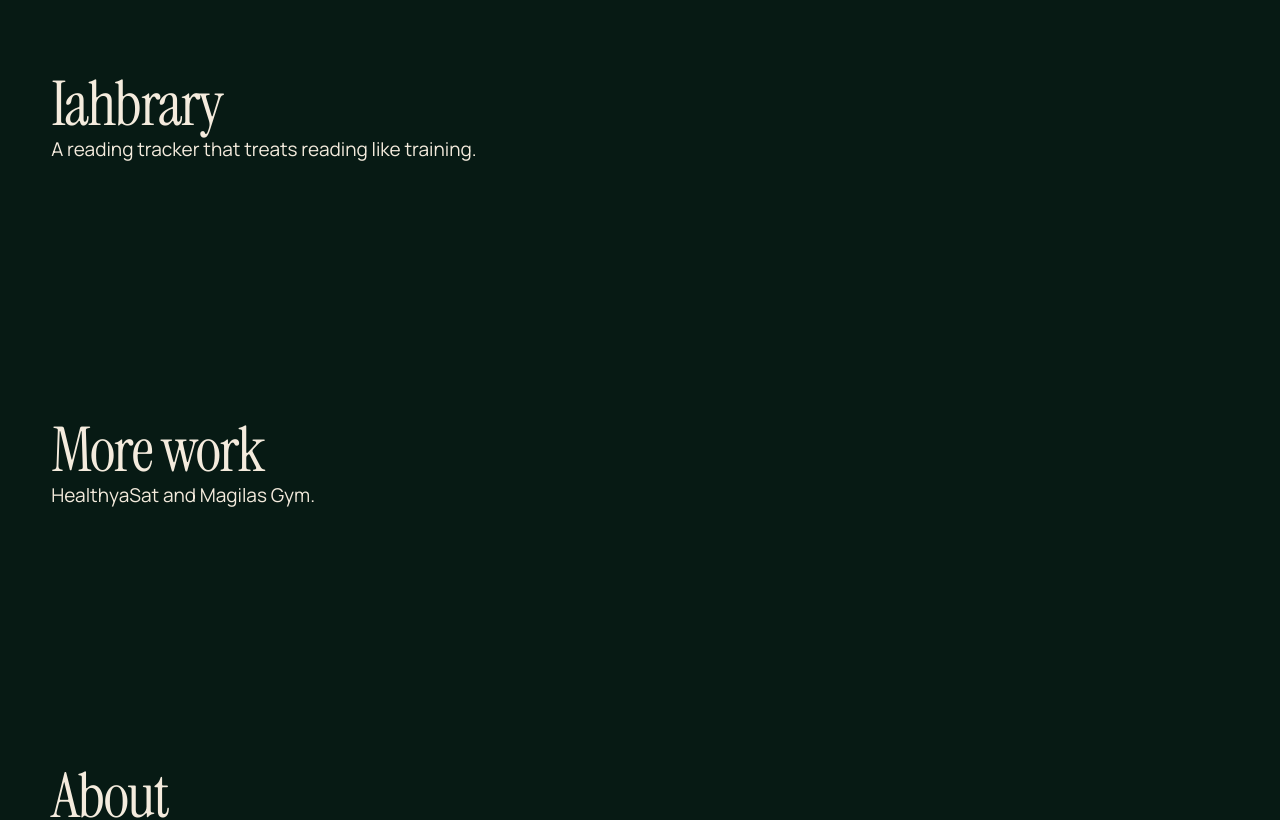
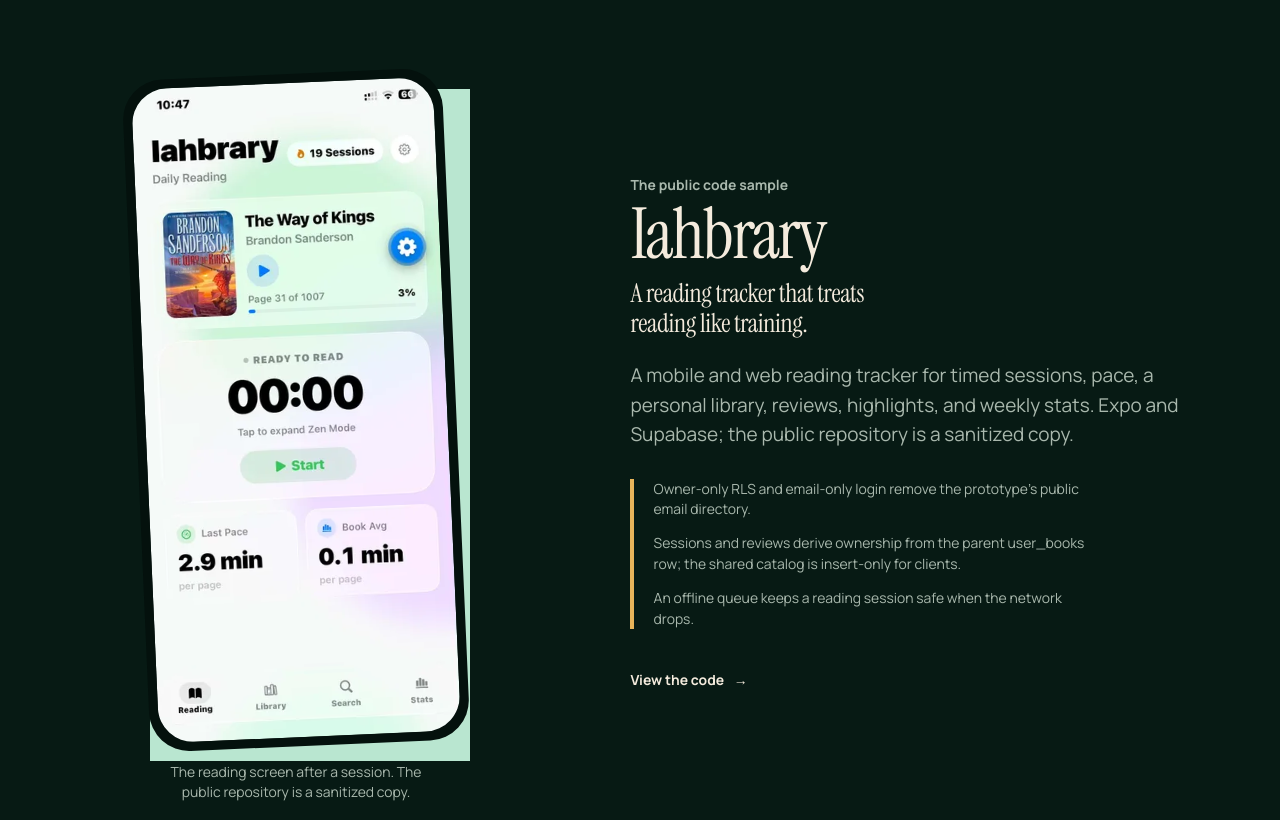
Before and after one commit to medinaadrianpanlilio-design/portfolio-site, a React (Vite) app: page / in a window 1280 px wide. Shown: the part 4620-5440 px from the top of the page. Built offline with nearby package versions, Linux system fonts and the light colour scheme.

Commit message:
feat: add Iahbrary case study

```diff
--- a/src/App.tsx
+++ b/src/App.tsx
@@ -1,6 +1,7 @@
 import { Footer } from './components/layout/Footer'
 import { Header } from './components/layout/Header'
 import { Hero } from './components/hero/Hero'
+import { IahbraryCaseStudy } from './components/sections/IahbraryCaseStudy'
 import { SkySproutCaseStudy } from './components/sections/SkySproutCaseStudy'
 import { SkipLink } from './components/ui/SkipLink'
 
@@ -34,11 +35,8 @@ function App() {
 
         <SkySproutCaseStudy />
 
-        <PlaceholderSection
-          id="iahbrary"
-          title="Iahbrary"
-          body="A reading tracker that treats reading like training."
-        />
+        <IahbraryCaseStudy />
+
         <PlaceholderSection
           id="other-work"
           title="More work"
--- /dev/null
+++ b/src/components/sections/IahbraryCaseStudy.module.css
@@ -0,0 +1,136 @@
+.section {
+  padding-block: var(--section-space);
+}
+
+.grid {
+  display: grid;
+  grid-template-columns: minmax(0, 0.9fr) minmax(0, 1.1fr);
+  align-items: center;
+  gap: clamp(2.5rem, 7vw, 7rem);
+}
+
+.text {
+  grid-column: 2;
+  grid-row: 1;
+}
+
+.kicker {
+  color: var(--muted);
+  font-size: var(--step-small);
+  font-weight: 650;
+}
+
+.title {
+  margin-top: 0.45rem;
+  font-size: clamp(3rem, 5.5vw, 5.8rem);
+  line-height: 0.9;
+}
+
+.tagline {
+  max-width: 22ch;
+  margin-top: 0.8rem;
+  font-family: var(--font-display);
+  font-size: var(--step-lead);
+  line-height: 1.15;
+  letter-spacing: -0.015em;
+}
+
+.description {
+  max-width: 54ch;
+  margin-top: 1.4rem;
+  color: var(--muted);
+}
+
+.notes {
+  display: grid;
+  gap: 0.8rem;
+  margin-top: 1.8rem;
+  padding-left: 1.2rem;
+  border-left: 4px solid var(--accent);
+}
+
+.note {
+  max-width: 52ch;
+  color: var(--muted);
+  font-size: var(--step-small);
+  line-height: 1.5;
+}
+
+.action {
+  margin-top: 1.8rem;
+}
+
+.visual {
+  display: grid;
+  grid-column: 1;
+  grid-row: 1;
+  justify-items: center;
+  gap: 1rem;
+}
+
+.phonePanel {
+  position: relative;
+  width: min(100%, 20rem);
+}
+
+.phonePanel::before {
+  content: '';
+  position: absolute;
+  z-index: 0;
+  inset: 0.9rem -0.9rem -0.9rem 0.9rem;
+  background: var(--mint);
+}
+
+.phone {
+  position: relative;
+  z-index: 1;
+  margin: 0;
+  padding: 0.55rem;
+  overflow: hidden;
+  border-radius: var(--phone-radius);
+  background: var(--bg-deep);
+  transform: rotate(-2.5deg);
+}
+
+.phone img {
+  width: 100%;
+  height: auto;
+  border-radius: calc(var(--phone-radius) - 0.3rem);
+}
+
+.visualCaption {
+  max-width: 34ch;
+  color: var(--muted);
+  font-size: var(--step-small);
+  line-height: 1.45;
+  text-align: center;
+}
+
+@media (max-width: 900px) {
+  .grid {
+    grid-template-columns: 1fr;
+    gap: 3rem;
+  }
+
+  .text,
+  .visual {
+    grid-column: auto;
+    grid-row: auto;
+  }
+
+  .text {
+    order: 1;
+  }
+
+  .visual {
+    order: 2;
+  }
+
+  .title {
+    font-size: clamp(3rem, 14vw, 4.6rem);
+  }
+
+  .phonePanel {
+    width: min(76vw, 20rem);
+  }
+}
--- /dev/null
+++ b/src/components/sections/IahbraryCaseStudy.tsx
@@ -0,0 +1,59 @@
+import { iahbrary } from '../../content/iahbrary'
+import { ArrowLink } from '../ui/ArrowLink'
+import styles from './IahbraryCaseStudy.module.css'
+
+export function IahbraryCaseStudy() {
+  return (
+    <section
+      id="iahbrary"
+      className={styles.section}
+      aria-labelledby="iahbrary-title"
+    >
+      <div className={`page ${styles.grid}`}>
+        <div className={styles.text}>
+          <p className={styles.kicker}>The public code sample</p>
+          <h2 id="iahbrary-title" className={styles.title}>
+            Iahbrary
+          </h2>
+          <p className={styles.tagline}>{iahbrary.tagline}</p>
+          <p className={styles.description}>{iahbrary.description}</p>
+
+          <ul className={styles.notes} aria-label="Iahbrary engineering notes">
+            {iahbrary.notes.map((note) => (
+              <li className={styles.note} key={note}>
+                {note}
+              </li>
+            ))}
+          </ul>
+
+          <div className={styles.action}>
+            <ArrowLink href={iahbrary.repoUrl} external>
+              View the code
+            </ArrowLink>
+          </div>
+        </div>
+
+        <div className={styles.visual}>
+          <div className={styles.phonePanel}>
+            <figure className={styles.phone}>
+              <img
+                src={iahbrary.image}
+                srcSet="/images/iahbrary-home-360.webp 360w, /images/iahbrary-home-720.webp 720w"
+                sizes="(max-width: 900px) 70vw, 320px"
+                alt={iahbrary.imageAlt}
+                width={924}
+                height={2000}
+                loading="lazy"
+                decoding="async"
+              />
+            </figure>
+          </div>
+          <p className={styles.visualCaption}>
+            The reading screen after a session. The public repository is a
+            sanitized copy.
+          </p>
+        </div>
+      </div>
+    </section>
+  )
+}
--- a/src/content/iahbrary.ts
+++ b/src/content/iahbrary.ts
@@ -9,7 +9,7 @@ export const iahbrary = {
     'An offline queue keeps a reading session safe when the network drops.',
   ],
   repoUrl: 'https://github.com/medinaadrianpanlilio-design/iahbrary',
-  image: '/images/iahbrary-home.webp',
+  image: '/images/iahbrary-home-720.webp',
   imageAlt:
     'Iahbrary reading screen showing The Way of Kings, 19 sessions, and a start button.',
 } as const
```
Also changed, not shown: scripts/capture-local.mjs (+7 -0 lines), 1 other file (tests, documents, lock files or other folders).
